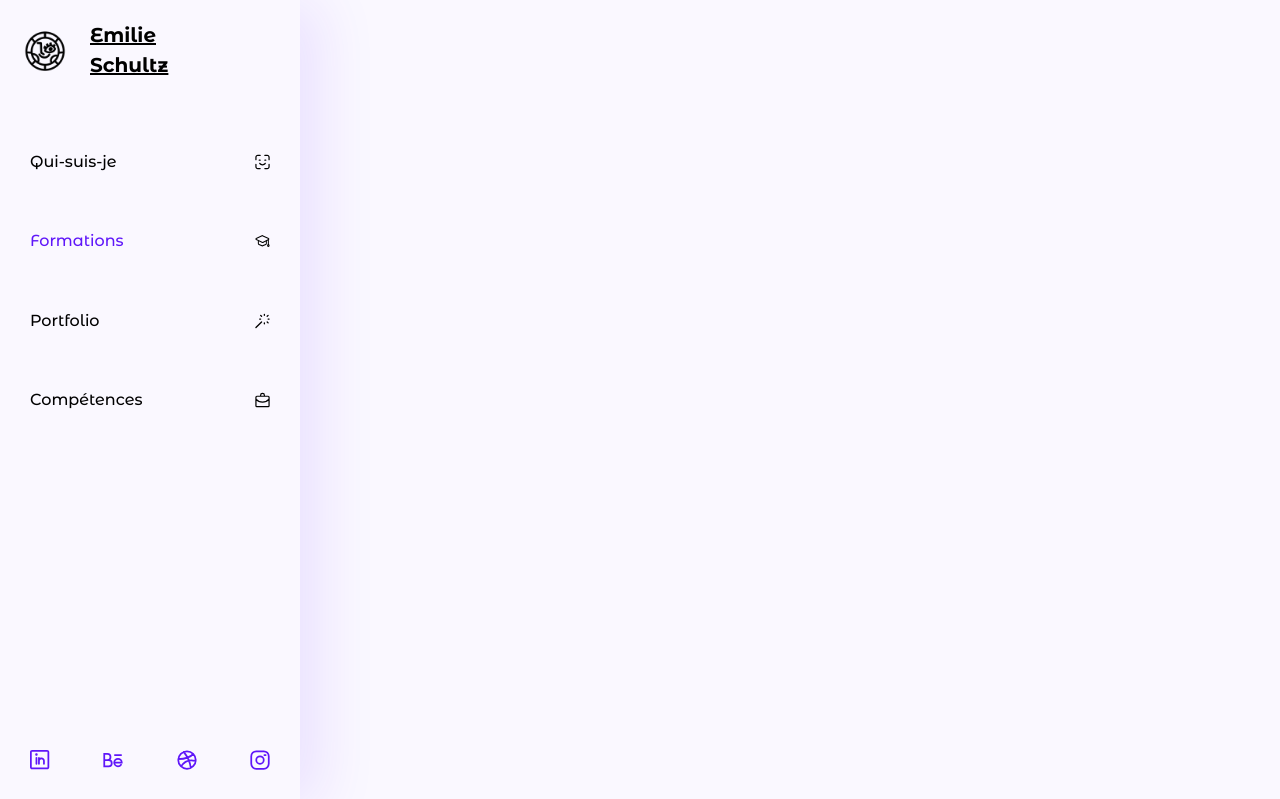
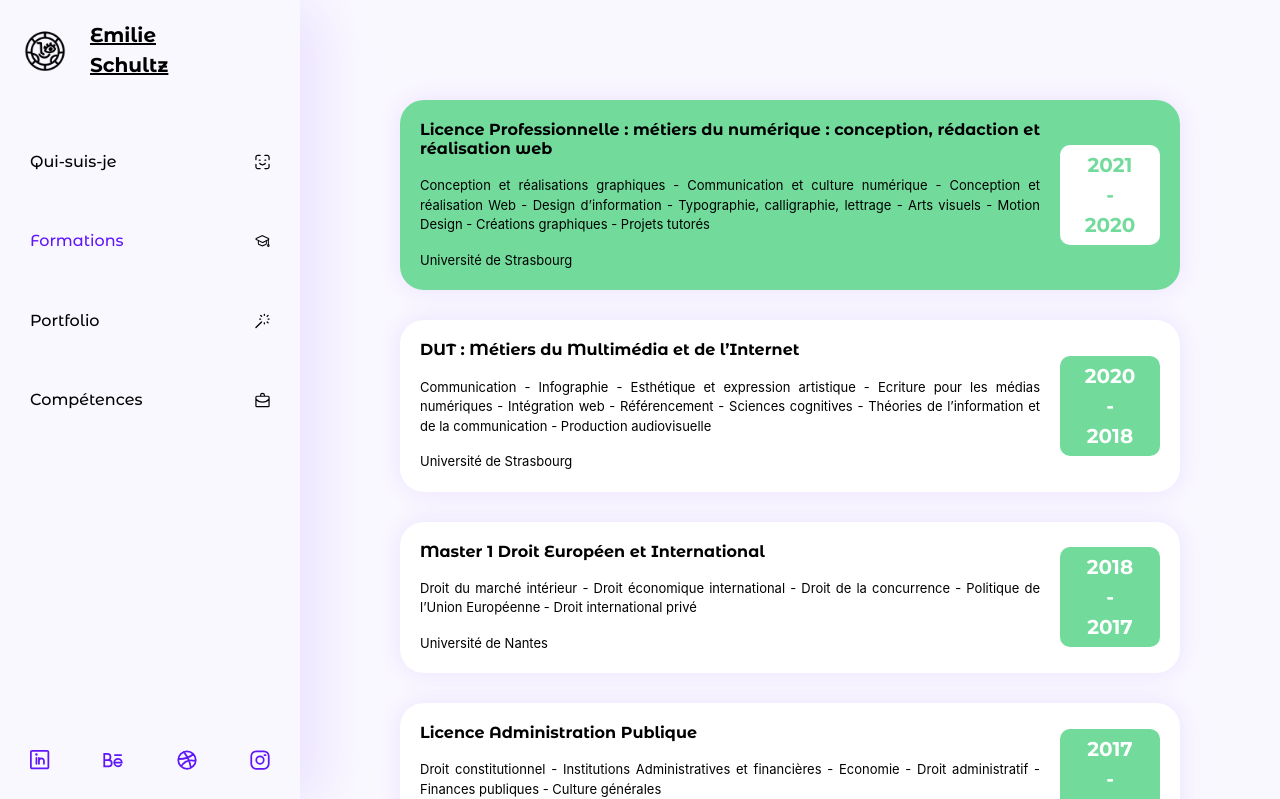
Before and after one commit to emilieschultz/emilieschultz.fr, a React (Create React App) app: page /formations in a window 1280 px wide. Shown: the top 799 px of the page. Built offline with nearby package versions, Linux system fonts and the light colour scheme; a web font is replaced by a local one.

Commit message:
Add formations

```diff
--- a/src/components/card/index.js
+++ b/src/components/card/index.js
@@ -11,6 +11,7 @@ function Card({
   titleColor = 'green',
   backgroundColor = 'white',
   rightContent,
+  style = {},
   linkTo = '',
 }) {
   return (
@@ -18,8 +19,9 @@ function Card({
       className={`${styles.container} ${styles[backgroundColor]} ${
         !!rightContent ? styles.hasRightContent : ''
       }`}
+      style={style}
     >
-      <div>
+      <div className={styles.innerContainer}>
         <h2 className={`${styles.title} ${styles[titleColor]}`}>
           {title}
           {!!useChevron && <Chevron color={chevronColor} />}
@@ -27,7 +29,7 @@ function Card({
         {children}
       </div>
 
-      {!!rightContent && <div>{rightContent}</div>}
+      {!!rightContent && rightContent}
     </div>
   );
 }
@@ -73,8 +75,10 @@ export const CardStudy = ({
   <Card
     {...otherProps}
     rightContent={
-      <div className={`${styles.date} ${styles[dateColor]}`}>
-        {dateEnd} <br /> - <br /> {dateStart}
+      <div className={styles.rightContent}>
+        <div className={`${styles.date} ${styles[dateColor]}`}>
+          {dateEnd} <br /> - <br /> {dateStart}
+        </div>
       </div>
     }
   >
--- a/src/components/card/style.module.scss
+++ b/src/components/card/style.module.scss
@@ -8,7 +8,7 @@
   padding: 20px;
   box-shadow: 0 0 25px 3px rgba(134, 78, 255, 0.1);
 
-  & > div {
+  .innerContainer {
     height: 100%;
   }
 
@@ -70,6 +70,7 @@
 .content2 {
   font-family: $font-family-sans-serif, sans-serif;
   font-size: 13px;
+  margin-bottom: 0;
 
   &.white {
     color: white;
@@ -140,6 +141,7 @@
   padding: 10px;
   border-radius: 10%;
   text-align: center;
+  box-sizing: content-box;
 
   &.white {
     background-color: $green;
@@ -151,3 +153,10 @@
     color: $green;
   }
 }
+
+.rightContent {
+  padding-left: 20px;
+  display: flex;
+  align-items: center;
+  justify-content: center;
+}
--- a/src/pages/formations/index.js
+++ b/src/pages/formations/index.js
@@ -1,5 +1,76 @@
 import React from 'react';
+import { CardStudy } from '../../components/card';
+import styles from './style.module.scss';
+
+const studies = [
+  {
+    title:
+      'Licence Professionnelle : métiers du numérique : conception, rédaction et réalisation web',
+    titleColor: 'black',
+    backgroundColor: 'green',
+    content:
+      'Conception et réalisations graphiques - Communication et culture numérique - Conception et réalisation Web - Design d’information - Typographie, calligraphie, lettrage - Arts visuels - Motion Design - Créations graphiques - Projets tutorés',
+    content2: 'Université de Strasbourg',
+    dateStart: '2020',
+    dateEnd: '2021',
+  },
+
+  {
+    title: 'DUT : Métiers du Multimédia et de l’Internet',
+    titleColor: 'black',
+    backgroundColor: 'white',
+    content:
+      'Communication - Infographie - Esthétique et expression artistique - Ecriture pour les médias numériques - Intégration web - Référencement - Sciences cognitives - Théories de l’information et de la communication - Production audiovisuelle',
+    content2: 'Université de Strasbourg',
+    dateStart: '2018',
+    dateEnd: '2020',
+    dateColor: 'white',
+  },
+  {
+    title: 'Master 1 Droit Européen et International',
+    titleColor: 'black',
+    backgroundColor: 'white',
+    content:
+      'Droit du marché intérieur - Droit économique international - Droit de la concurrence - Politique de l’Union Européenne - Droit international privé',
+    content2: 'Université de Nantes',
+    dateStart: '2017',
+    dateEnd: '2018',
+    dateColor: 'white',
+  },
+  {
+    title: 'Licence Administration Publique',
+    titleColor: 'black',
+    backgroundColor: 'white',
+    content:
+      'Droit constitutionnel - Institutions Administratives et financières - Economie - Droit administratif - Finances publiques - Culture générales',
+    content2: 'Université de Nantes',
+    dateStart: '2016',
+    dateEnd: '2017',
+    dateColor: 'white',
+  },
+  {
+    title: 'DUT Carrières Juridique',
+    titleColor: 'black',
+    backgroundColor: 'white',
+    content:
+      'Introduction générale au droit - Fondamentaux du droit civil - Fondamentaux du droit constitutionnel - Expression et communication - Droit commercial - Droit Administratif - Comptabilité et finance d’entreprise',
+    content2: 'Université de Nantes',
+    dateStart: '2014',
+    dateEnd: '2016',
+    dateColor: 'white',
+  },
+];
 
 export default function Formations() {
-  return <div></div>;
+  return (
+    <div className={styles.studies}>
+      {studies.map((study) => (
+        <CardStudy
+          {...study}
+          key={study.title}
+          style={{ marginBottom: '30px' }}
+        />
+      ))}
+    </div>
+  );
 }
--- /dev/null
+++ b/src/pages/formations/style.module.scss
@@ -0,0 +1,10 @@
+@import '../../assets/css/variables';
+@import '~bootstrap/scss/mixins';
+
+$padding: 100px;
+
+.studies {
+  padding: 100px;
+  padding-left: $aside-width + $padding;
+  text-align: justify;
+}
--- a/src/pages/skills/index.js
+++ b/src/pages/skills/index.js
@@ -1,6 +1,6 @@
 import React from 'react';
 import styles from './style.module.scss';
-import Card, { CardList } from '../../components/card';
+import { CardList } from '../../components/card';
 
 const skillProps = {
   title: 'Mes compétences créatives',
```
